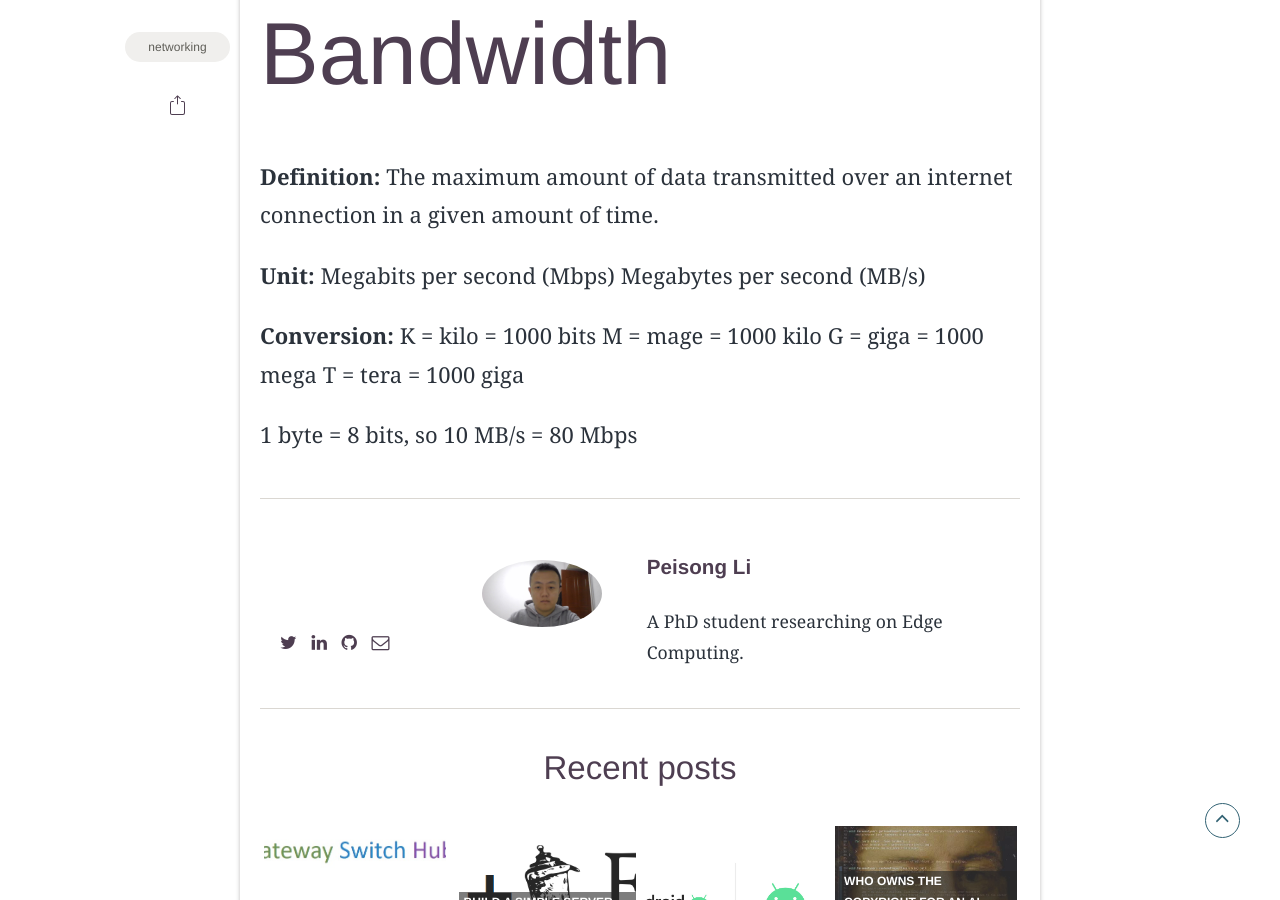
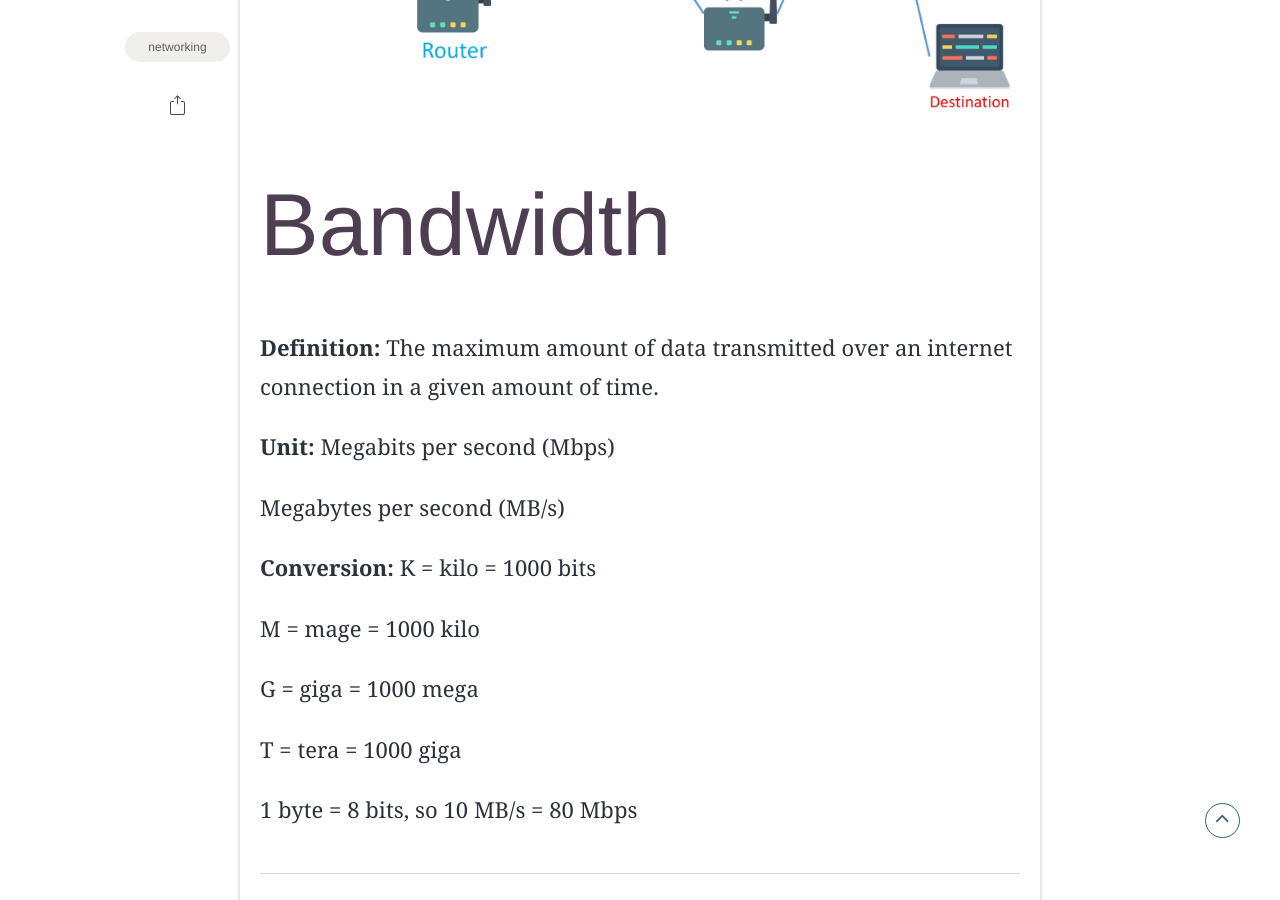
Before and after one commit to peisong0109/peisong.github.io, a Jekyll site: the page built from _posts/2021-12-11-networking-concepts.md, in a window 1280 px wide and 900 px high, scrolled down 4772 px. Built offline with Jekyll 4.4.1, drawn with Linux system fonts in a browser that asks for light colours; some web fonts are replaced; comment, search, counter and statistics services are not loaded; some of the changed lines change nothing that is shown.

Commit message:
Update 2021-12-11-networking-concepts.md

```diff
--- a/_posts/2021-12-11-networking-concepts.md
+++ b/_posts/2021-12-11-networking-concepts.md
@@ -13,7 +13,7 @@
 Many people may confused with these concepts, here I would like to make a easy-understanding interpretation of each.
 
 # Hub and Switch
-![Hub and Switch](https://github.com/peisong0109/peisong0109.github.io/blob/gh-pages/assets/img/posts/20211211/switch.jpg)
+![Hub and Switch](./assets/img/posts/20211211/switch.jpg)
 Each device connects one port of the hub. When one device sends data to the hub, the hub will transfer the data to all of other connected devices.
 
 Compared to the hub, in switch the data will be directed only to intended port, this based on the **MAC address** of each device.
@@ -22,7 +22,7 @@
 To exchange data outside their own network, a device needs to be able to read IP addresses. Here we need **Router**.
 
 # Router
-![Router](https://github.com/peisong0109/peisong0109.github.io/blob/gh-pages/assets/img/posts/20211211/router%20modem.jpg)
+![Router](./assets/img/posts/20211211/router%20modem.jpg)
 The router routes data from one network to another based on their **IP address**. When a data packet is received from the router, the router inspects the data's IP address and determines if the packet was meant for its own network or if it's meant for another network.
 So, a router is essentially the gateway of a network.
 
@@ -30,7 +30,7 @@
 Gateway also forwords data packets between networks, but where some conversion is required because the networks are running **different, incompatible protocals**.
 
 # Modem
-![Modem](https://github.com/peisong0109/peisong0109.github.io/blob/gh-pages/assets/img/posts/20211211/Modem.jpg)
+![Modem](./assets/img/posts/20211211/Modem.jpg)
 
 # Single hop and multi hop
 A hop means number of different networks a packet has to go through in order to reach its final destination address.
@@ -44,7 +44,7 @@
 ### Multi-hop network :
 In a multi-hop network a packet has to go through two or more networks in order to reach its destination address.
 
-![Four hops from SOURCE to DESTINATION](https://github.com/peisong0109/peisong0109.github.io/blob/gh-pages/assets/img/posts/20211211/hop.jpg)
+![Four hops from SOURCE to DESTINATION](./assets/img/posts/20211211/hop.jpg)
 
 # Bandwidth
 
@@ -53,12 +53,16 @@
 
 **Unit:**
 Megabits per second (Mbps)
+
 Megabytes per second (MB/s)
 
 **Conversion:**
 K = kilo = 1000 bits
+
 M = mage = 1000 kilo
+
 G = giga = 1000 mega
+
 T = tera = 1000 giga
 
 1 byte = 8 bits, so 10 MB/s = 80 Mbps
```
